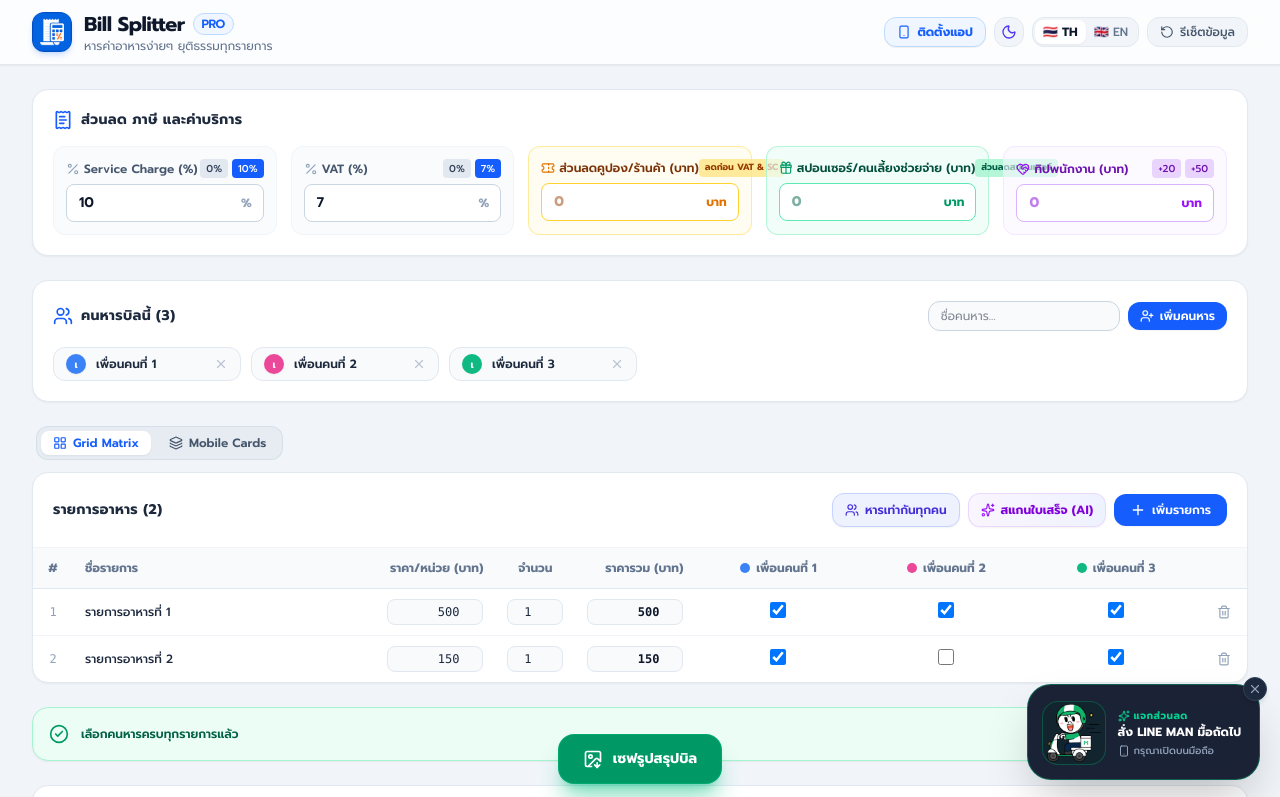
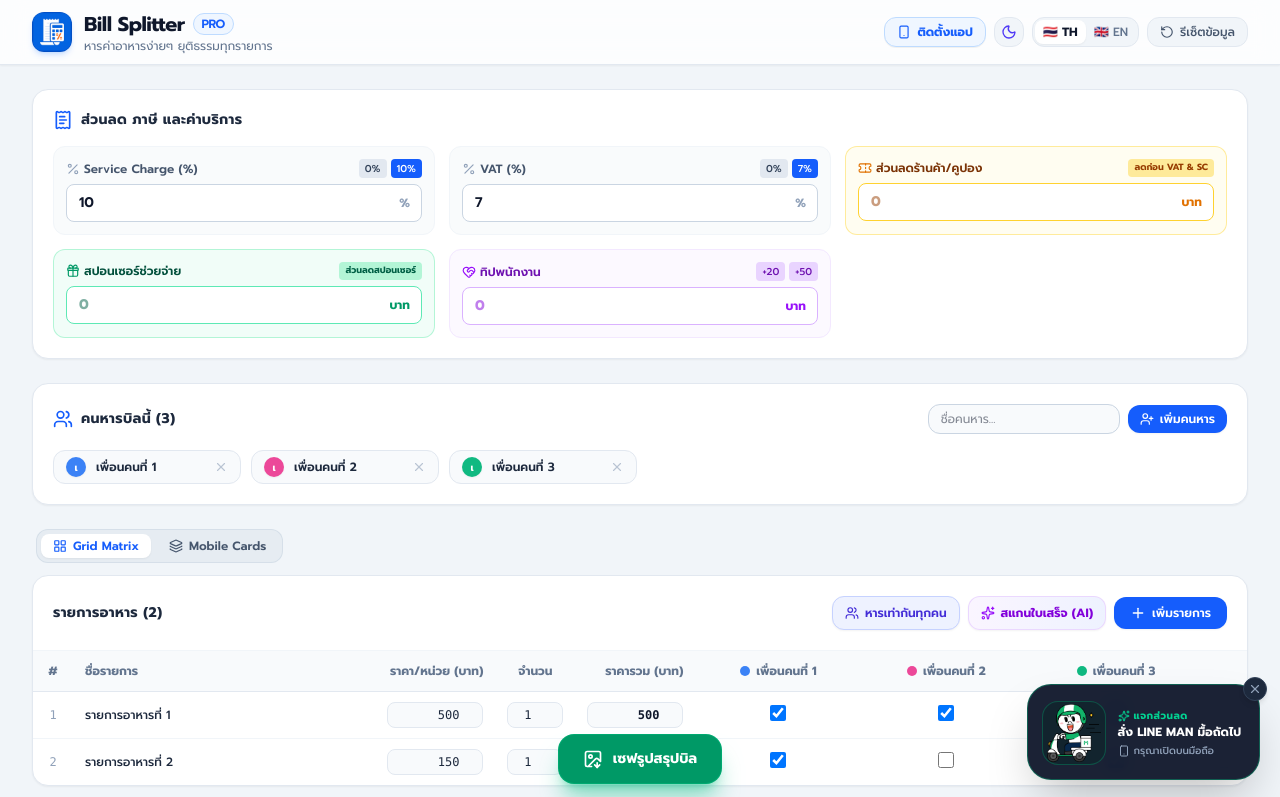
Before and after one commit to iKimz/bill-splitter, a Next.js app: page / in a window 1280 px wide. Shown: the top 797 px of the page. Built offline with nearby package versions, Linux system fonts and the light colour scheme.

Commit message:
fix: adjust SettingsBar grid column layout and whitespace-nowrap to prevent label overflow

```diff
--- a/src/components/SettingsBar.tsx
+++ b/src/components/SettingsBar.tsx
@@ -3,7 +3,7 @@
 import React from 'react';
 import { BillSettings, Language } from '../types';
 import { getTranslation } from '../utils/i18n';
-import { Percent, Tag, ReceiptText, HeartHandshake, Ticket, Gift } from 'lucide-react';
+import { Percent, ReceiptText, HeartHandshake, Ticket, Gift } from 'lucide-react';
 
 interface SettingsBarProps {
   settings: BillSettings;
@@ -47,15 +47,15 @@ export const SettingsBar: React.FC<SettingsBarProps> = ({
         </h2>
       </div>
 
-      <div className="grid grid-cols-1 sm:grid-cols-2 lg:grid-cols-3 xl:grid-cols-5 gap-3.5">
+      <div className="grid grid-cols-1 sm:grid-cols-2 md:grid-cols-3 gap-3.5">
         {/* 1. Service Charge */}
         <div className="bg-slate-50/80 dark:bg-slate-800/60 rounded-xl p-3 border border-slate-100 dark:border-slate-700/60">
-          <div className="flex justify-between items-center mb-1.5">
-            <label className="text-xs font-semibold text-slate-600 dark:text-slate-300 flex items-center gap-1">
-              <Percent className="w-3.5 h-3.5 text-slate-400" />
-              {t.serviceCharge}
+          <div className="flex justify-between items-center mb-1.5 gap-1">
+            <label className="text-xs font-semibold text-slate-600 dark:text-slate-300 flex items-center gap-1 min-w-0">
+              <Percent className="w-3.5 h-3.5 text-slate-400 shrink-0" />
+              <span className="truncate">{t.serviceCharge}</span>
             </label>
-            <div className="flex gap-1">
+            <div className="flex gap-1 shrink-0">
               {[0, 10].map((sc) => (
                 <button
                   key={sc}
@@ -91,12 +91,12 @@ export const SettingsBar: React.FC<SettingsBarProps> = ({
 
         {/* 2. VAT */}
         <div className="bg-slate-50/80 dark:bg-slate-800/60 rounded-xl p-3 border border-slate-100 dark:border-slate-700/60">
-          <div className="flex justify-between items-center mb-1.5">
-            <label className="text-xs font-semibold text-slate-600 dark:text-slate-300 flex items-center gap-1">
-              <Percent className="w-3.5 h-3.5 text-slate-400" />
-              {t.vat}
+          <div className="flex justify-between items-center mb-1.5 gap-1">
+            <label className="text-xs font-semibold text-slate-600 dark:text-slate-300 flex items-center gap-1 min-w-0">
+              <Percent className="w-3.5 h-3.5 text-slate-400 shrink-0" />
+              <span className="truncate">{t.vat}</span>
             </label>
-            <div className="flex gap-1">
+            <div className="flex gap-1 shrink-0">
               {[0, 7].map((vat) => (
                 <button
                   key={vat}
@@ -132,12 +132,12 @@ export const SettingsBar: React.FC<SettingsBarProps> = ({
 
         {/* 3. Store / Coupon Discount (Pre-VAT & SC) */}
         <div className="bg-amber-50/70 dark:bg-amber-950/40 rounded-xl p-3 border border-amber-200/80 dark:border-amber-900/60">
-          <div className="flex justify-between items-center mb-1.5">
-            <label className="text-xs font-semibold text-amber-900 dark:text-amber-300 flex items-center gap-1">
-              <Ticket className="w-3.5 h-3.5 text-amber-600 dark:text-amber-400" />
+          <div className="flex justify-between items-center mb-1.5 gap-1.5">
+            <label className="text-xs font-semibold text-amber-900 dark:text-amber-300 flex items-center gap-1 min-w-0">
+              <Ticket className="w-3.5 h-3.5 text-amber-600 dark:text-amber-400 shrink-0" />
               <span className="truncate">{t.storeDiscount}</span>
             </label>
-            <span className="text-[9px] font-bold bg-amber-200/80 dark:bg-amber-900/80 text-amber-800 dark:text-amber-300 px-1.5 py-0.5 rounded shrink-0">
+            <span className="text-[9px] font-bold bg-amber-200/80 dark:bg-amber-900/80 text-amber-800 dark:text-amber-300 px-1.5 py-0.5 rounded shrink-0 whitespace-nowrap">
               {t.storeDiscountBadge}
             </span>
           </div>
@@ -159,12 +159,12 @@ export const SettingsBar: React.FC<SettingsBarProps> = ({
 
         {/* 4. Sponsor / Subsidy (Post-VAT) */}
         <div className="bg-emerald-50/70 dark:bg-emerald-950/40 rounded-xl p-3 border border-emerald-200/80 dark:border-emerald-900/60">
-          <div className="flex justify-between items-center mb-1.5">
-            <label className="text-xs font-semibold text-emerald-900 dark:text-emerald-300 flex items-center gap-1">
-              <Gift className="w-3.5 h-3.5 text-emerald-600 dark:text-emerald-400" />
+          <div className="flex justify-between items-center mb-1.5 gap-1.5">
+            <label className="text-xs font-semibold text-emerald-900 dark:text-emerald-300 flex items-center gap-1 min-w-0">
+              <Gift className="w-3.5 h-3.5 text-emerald-600 dark:text-emerald-400 shrink-0" />
               <span className="truncate">{t.sponsorDiscount}</span>
             </label>
-            <span className="text-[9px] font-bold bg-emerald-200/80 dark:bg-emerald-900/80 text-emerald-800 dark:text-emerald-300 px-1.5 py-0.5 rounded shrink-0">
+            <span className="text-[9px] font-bold bg-emerald-200/80 dark:bg-emerald-900/80 text-emerald-800 dark:text-emerald-300 px-1.5 py-0.5 rounded shrink-0 whitespace-nowrap">
               {t.sponsorDiscountBadge}
             </span>
           </div>
@@ -186,12 +186,12 @@ export const SettingsBar: React.FC<SettingsBarProps> = ({
 
         {/* 5. Tip / Extra Charge */}
         <div className="bg-purple-50/60 dark:bg-purple-950/40 rounded-xl p-3 border border-purple-100 dark:border-purple-900/60">
-          <div className="flex justify-between items-center mb-1.5">
-            <label className="text-xs font-semibold text-purple-800 dark:text-purple-300 flex items-center gap-1">
-              <HeartHandshake className="w-3.5 h-3.5 text-purple-600 dark:text-purple-400" />
-              {t.tip}
+          <div className="flex justify-between items-center mb-1.5 gap-1">
+            <label className="text-xs font-semibold text-purple-800 dark:text-purple-300 flex items-center gap-1 min-w-0">
+              <HeartHandshake className="w-3.5 h-3.5 text-purple-600 dark:text-purple-400 shrink-0" />
+              <span className="truncate">{t.tip}</span>
             </label>
-            <div className="flex gap-1">
+            <div className="flex gap-1 shrink-0">
               {[20, 50].map((tipVal) => (
                 <button
                   key={tipVal}
--- a/src/utils/i18n.ts
+++ b/src/utils/i18n.ts
@@ -23,12 +23,12 @@ export const translations = {
     settingsTitle: 'ส่วนลด ภาษี และค่าบริการ',
     serviceCharge: 'Service Charge (%)',
     vat: 'VAT (%)',
-    storeDiscount: 'ส่วนลดคูปอง/ร้านค้า (บาท)',
+    storeDiscount: 'ส่วนลดร้านค้า/คูปอง',
     storeDiscountBadge: 'ลดก่อน VAT & SC',
-    sponsorDiscount: 'สปอนเซอร์/คนเลี้ยงช่วยจ่าย (บาท)',
+    sponsorDiscount: 'สปอนเซอร์ช่วยจ่าย',
     sponsorDiscountBadge: 'ส่วนลดสปอนเซอร์',
-    discount: 'ส่วนลดสปอนเซอร์ (บาท)',
-    tip: 'ทิปพนักงาน (บาท)',
+    discount: 'สปอนเซอร์ช่วยจ่าย (บาท)',
+    tip: 'ทิปพนักงาน',
     baht: 'บาท',
 
     // Friends
@@ -120,12 +120,12 @@ export const translations = {
     settingsTitle: 'Tax, Service Charge & Discounts',
     serviceCharge: 'Service Charge (%)',
     vat: 'VAT (%)',
-    storeDiscount: 'Store / Coupon Discount (THB)',
+    storeDiscount: 'Store / Coupon Discount',
     storeDiscountBadge: 'Pre-Tax & SC',
-    sponsorDiscount: 'Sponsor / Subsidy (THB)',
+    sponsorDiscount: 'Sponsor Subsidy',
     sponsorDiscountBadge: 'Sponsor Subsidy',
     discount: 'Sponsor Subsidy (THB)',
-    tip: 'Tip (THB)',
+    tip: 'Tip / Extra',
     baht: 'THB',
 
     // Friends
```
